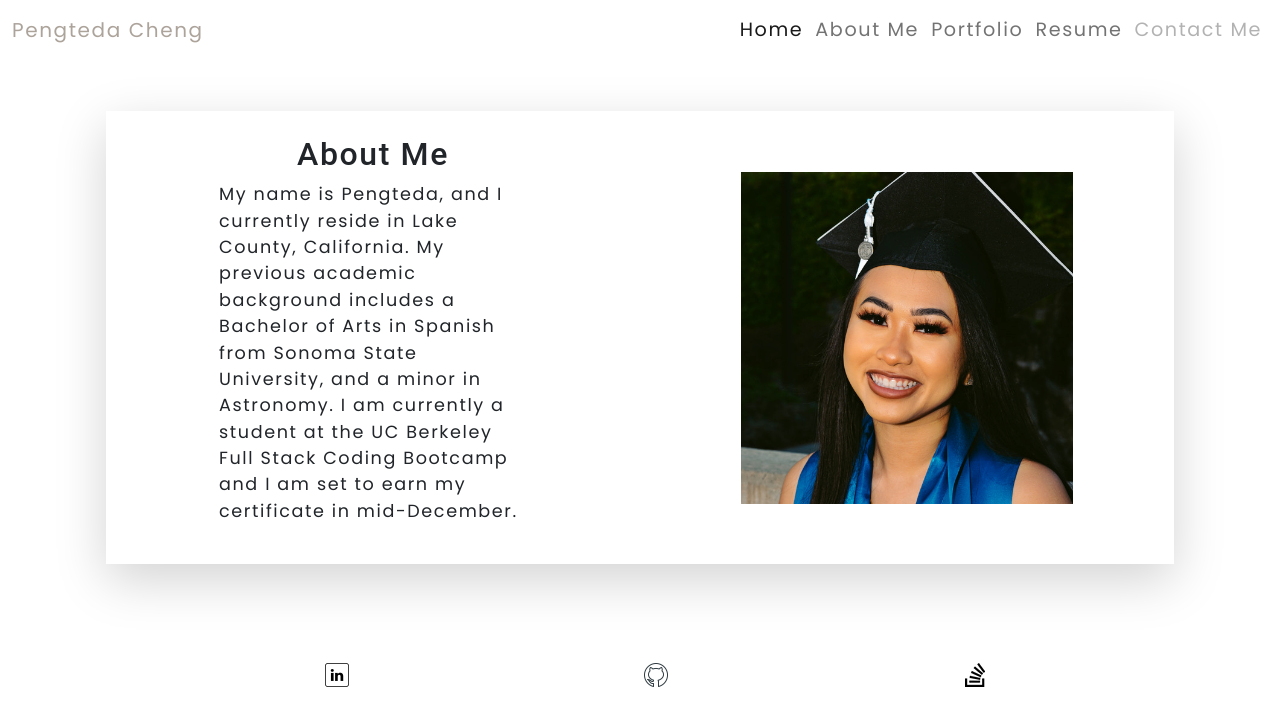
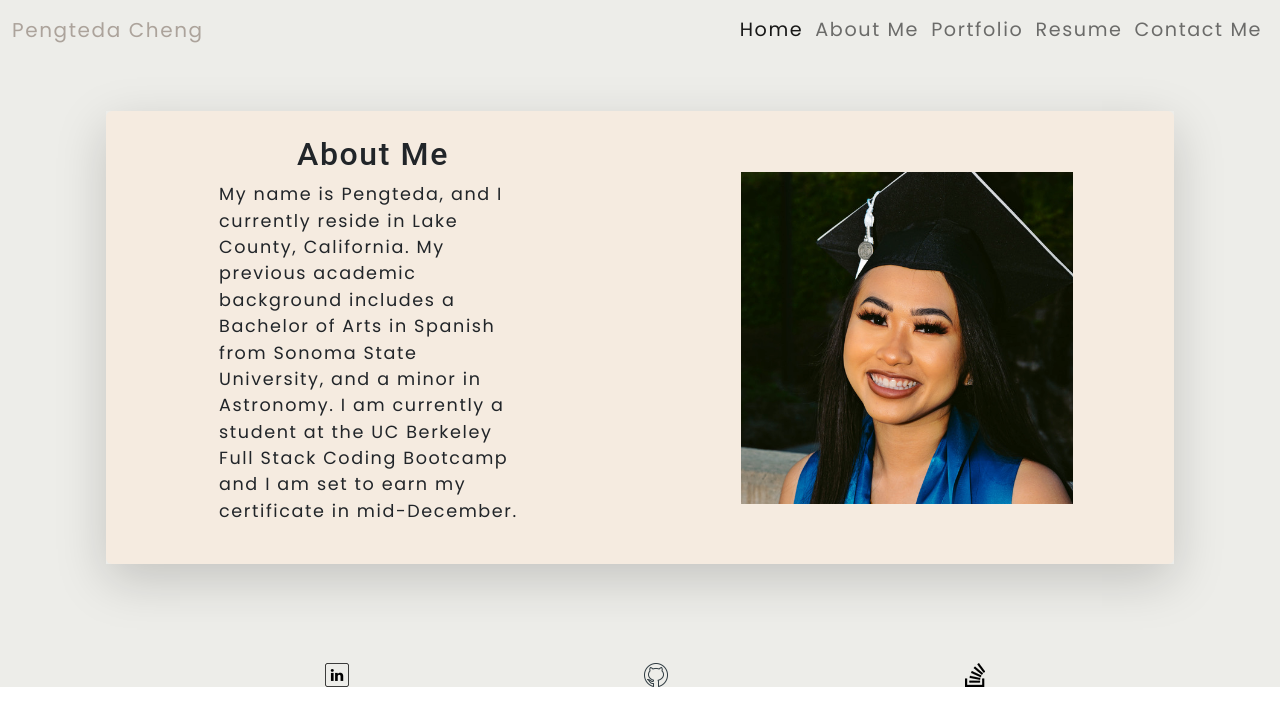
Before and after one commit to teedaa/react-portfolio-, a React (Create React App) app: page / in a window 1280 px wide. Shown: the top 726 px of the page. Built offline with nearby package versions, Linux system fonts and the light colour scheme.

Commit message:
Add page styling

```diff
--- a/src/App.css
+++ b/src/App.css
@@ -1,5 +1,10 @@
 * {
   font-family: 'Poppins', sans-serif;
+}
+
+main,
+.website {
+  background-color: #EDEDE9;
 }
 
 /*navbar styling*/
@@ -28,3 +33,8 @@ header {
   height: 24px;
   width: 24px;
 }
+
+.about-me-box,
+.aboutText {
+  background: #F5EBE0;
+}
--- a/src/App.js
+++ b/src/App.js
@@ -1,10 +1,12 @@
 import "bootstrap/dist/css/bootstrap.min.css"
 import './App.css';
 import React, {useState, useEffect} from 'react';
-import Header from './components/header.js'
-import Projects from './components/project.js';
-import Footer from './components/footer.js'
+import Header from './components/header'
+import Projects from './components/project';
+import Footer from './components/footer'
 import About from "./components/about";
+import ContactForm from "./components/contact";
+import Resume from "./components/resume";
 
 
 function App() {
@@ -28,7 +30,7 @@ function App() {
           };
 
           return (
-          <div>
+          <div className="website">
 
     <Header currentPage={currentPage} handlePageChange={handlePageChange} />
     <main>
--- a/src/components/about.js
+++ b/src/components/about.js
@@ -5,7 +5,7 @@ export default function About() {
     return(
         <div className="container-fluid">
             <div className="container shadow-lg" id="about">
-                <div className="row mb-5 rounded">
+                <div className="row mb-5 rounded about-me-box">
                     <div className="col-sm-4 p-4 m-auto aboutText">
                         <h2 className="text-center">About Me</h2>
                         <p>My name is Pengteda, and I currently reside in Lake County, California. My previous academic background includes a Bachelor of Arts in Spanish from Sonoma State University, and a minor in Astronomy. I am currently a student at the UC Berkeley Full Stack Coding Bootcamp and I am set to earn my certificate in mid-December.
--- a/src/components/contact.js
+++ b/src/components/contact.js
@@ -0,0 +1,7 @@
+import React from 'react'
+
+export default function ContactForm() {
+  return (
+    <div>contact</div>
+  )
+}
--- a/src/components/navigation.js
+++ b/src/components/navigation.js
@@ -20,7 +20,7 @@ export default function Nav() {
             <a className="nav-link" href="#">Resume</a>
           </li>
           <li className="nav-item">
-            <a className="nav-link disabled">Contact Me</a>
+            <a className="nav-link" href="#">Contact Me</a>
           </li>
         </ul>
       </div>
--- a/src/components/resume.js
+++ b/src/components/resume.js
@@ -0,0 +1,7 @@
+import React from 'react'
+
+export default function Resume() {
+  return (
+    <div>resume</div>
+  )
+}
```
